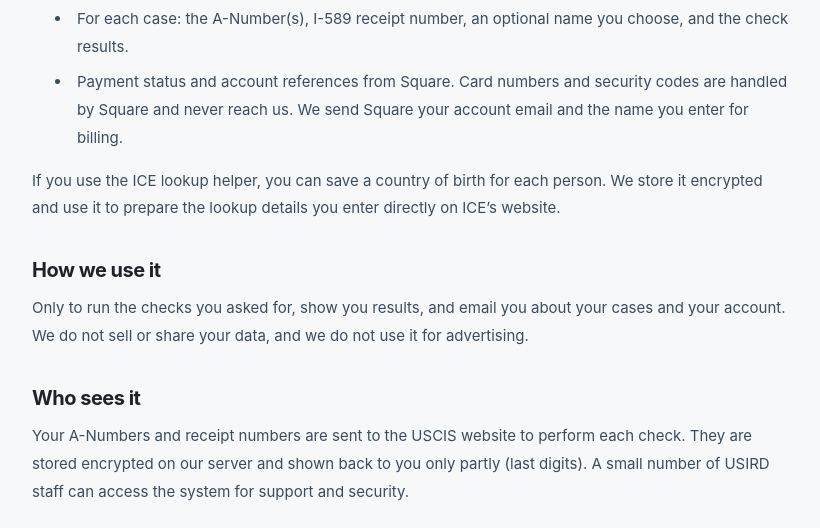
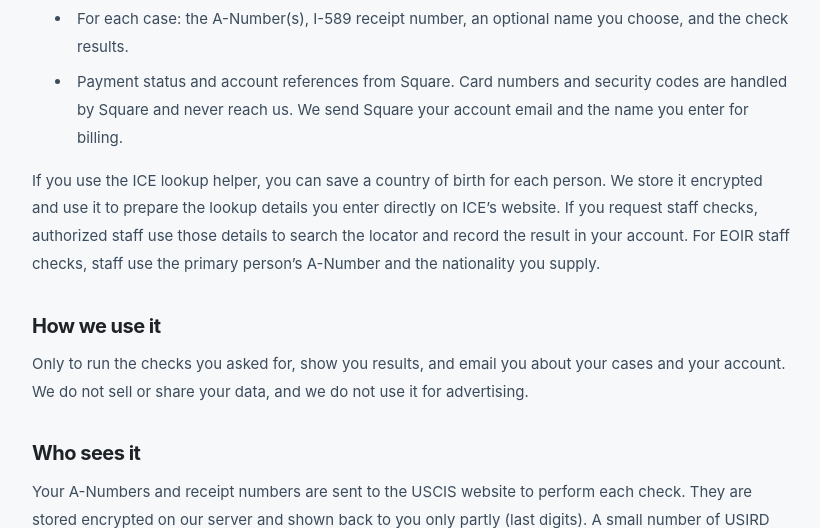
Before and after one commit to usirdinc/publicTracking, a FastAPI app: page /privacy in a window 1280 px wide. Shown: the part 320-848 px from the top of the page, without its empty margins (250-1070 px from the left). Run offline with FastAPI, Linux system fonts and the light colour scheme.

Commit message:
Enable staff-assisted ICE and EOIR lookup queues

```diff
--- a/app/config.py
+++ b/app/config.py
@@ -65,5 +65,8 @@ USCIS_DELAY = float(get("USCIS_DELAY", "2"))               # seconds between loo
 USCIS_RECHECK_HOURS = float(get("USCIS_RECHECK_HOURS", "24"))
 
 # EOIR court lookups (staff-assisted). Off until the team is ready to run the queue.
+LOOKUP_STAFF_EMAILS = {e.strip().lower() for e in get("LOOKUP_STAFF_EMAILS").split(",") if e.strip()}
+EOIR_RECHECK_DAYS = int(get("EOIR_RECHECK_DAYS", "30"))
+ICE_STAFF_ENABLED = get("ICE_STAFF_ENABLED", "0") == "1"
 EOIR_ENABLED = get("EOIR_ENABLED", "0") == "1"
 AAF_RECHECK_HOURS = float(get("AAF_RECHECK_HOURS", "24"))   # automatic AAF re-check interval
--- a/app/main.py
+++ b/app/main.py
@@ -124,6 +124,10 @@ def is_admin(user) -> bool:
     return bool(user and user["email"] in config.ADMIN_EMAILS)
 
 
+def is_lookup_staff(user):
+    return bool(user and (is_admin(user) or user["email"] in config.LOOKUP_STAFF_EMAILS))
+
+
 def render(request, name, **ctx):
     ctx.setdefault("user", None)
     if "flash" not in ctx:
@@ -228,6 +232,8 @@ def login(request: Request, email: str = Form(...), password: str = Form(...), c
         return redirect("/login", "Email or password is not correct.", request)
     request.session.clear()
     request.session["uid"] = u["id"]
+    if u["email"] in config.LOOKUP_STAFF_EMAILS:
+        return redirect("/staff/lookups")
     return redirect("/app" if _can_use(u) else "/subscribe")
 
 
@@ -403,7 +409,7 @@ def _wants_json(request: Request) -> bool:
 @app.get("/cases/{case_id}/ice", response_class=HTMLResponse)
 @app.post("/cases/{case_id}/ice", response_class=HTMLResponse)
 def ice_lookup(request: Request, case_id: int, person: int = Form(-1),
-               country: str = Form(""), csrf: str = Form(""), action: str = Form("")):
+               country: str = Form(""), csrf: str = Form(""), action: str = Form(""), staff: str = Form("")):
     with closing(get_db()) as cn:
         user = current_user(request, cn)
         if not user:
@@ -431,12 +437,17 @@ def ice_lookup(request: Request, case_id: int, person: int = Form(-1),
                         return Response(status_code=404)
                     encrypted = current["ice_birth_countries_enc"]
                     countries = json.loads(security.decrypt(encrypted)) if encrypted else {}
+                    previous_country = countries.get(numbers[person], "")
                     if country:
                         countries[numbers[person]] = country
                     else:
                         countries.pop(numbers[person], None)
                     cn.execute("UPDATE cases SET ice_birth_countries_enc=? WHERE id=? AND user_id=?",
                                (security.encrypt(json.dumps(countries)) if countries else None, case_id, user["id"]))
+                    if country != previous_country or (config.ICE_STAFF_ENABLED and staff != "1"):
+                        cn.execute("DELETE FROM ice_staff_checks WHERE case_id=? AND person=?", (case_id, person))
+                    if config.ICE_STAFF_ENABLED and country and staff == "1":
+                        cn.execute("INSERT OR IGNORE INTO ice_staff_checks(case_id,person) VALUES(?,?)", (case_id, person))
                 message = "Country of birth saved." if country else "Country of birth cleared."
                 if action == "prepare":
                     prepared = {"number": numbers[person].removeprefix("A"), "country": country}
@@ -445,9 +456,24 @@ def ice_lookup(request: Request, case_id: int, person: int = Form(-1),
                 countries = json.loads(security.decrypt(encrypted)) if encrypted else {}
         except (InvalidToken, ValueError):
             return Response("Saved lookup details are temporarily unavailable.", status_code=503)
-        people = [{"last3": number[-3:], "country": countries.get(number, "")} for number in numbers]
+        staff_checks = {row["person"]: row for row in cn.execute(
+            "SELECT * FROM ice_staff_checks WHERE case_id=?", (case_id,)
+        )}
+        people = []
+        for index, number in enumerate(numbers):
+            check = staff_checks.get(index)
+            result = None
+            if check and check["result_enc"]:
+                try:
+                    result = json.loads(security.decrypt(check["result_enc"]))
+                except (InvalidToken, ValueError):
+                    pass
+            people.append({"last3": number[-3:], "country": countries.get(number, ""),
+                           "staff": check is not None, "result": result,
+                           "checked_at": check["checked_at"] if check else None})
         response = render(request, "ice_lookup.html", user=user, case=case, people=people,
-                          prepared=prepared, message=message, admin=is_admin(user))
+                          prepared=prepared, message=message, admin=is_admin(user),
+                          ice_staff_enabled=config.ICE_STAFF_ENABLED)
         response.headers["Cache-Control"] = "no-store, private"
         response.headers["Referrer-Policy"] = "no-referrer"
         return response
@@ -623,10 +649,79 @@ def admin_resume(request: Request, csrf: str = Form("")):
     return redirect("/admin", "Checks resumed.", request)
 
 
+# ---------------- Staff lookup workspace ----------------
+@app.get("/staff/lookups", response_class=HTMLResponse)
+def staff_lookups(request: Request):
+    with closing(get_db()) as cn:
+        user = current_user(request, cn)
+        if not is_lookup_staff(user):
+            return redirect("/login")
+        due = []
+        if config.ICE_STAFF_ENABLED:
+            rows = cn.execute(
+                """SELECT i.person, i.version, c.id, c.label, c.a_numbers_enc, c.ice_birth_countries_enc
+                   FROM ice_staff_checks i JOIN cases c ON c.id=i.case_id
+                   JOIN users u ON u.id=c.user_id
+                   WHERE (i.next_at IS NULL OR i.next_at<=?) AND u.paid_until>?
+                   ORDER BY i.next_at, i.case_id, i.person LIMIT 25""",
+                (db.iso(db.now()), db.iso(db.now())),
+            )
+            for row in rows:
+                try:
+                    numbers = list(dict.fromkeys(security.decrypt(row["a_numbers_enc"]).split(";")))
+                    number = numbers[row["person"]]
+                    country = json.loads(security.decrypt(row["ice_birth_countries_enc"])).get(number)
+                except (InvalidToken, ValueError, IndexError, AttributeError):
+                    continue
+                if country:
+                    due.append({"id": row["id"], "person": row["person"], "label": row["label"],
+                                "number": number.removeprefix("A"), "country": country, "version": row["version"]})
+        response = render(request, "staff_lookups.html", user=user, due=due,
+                          ice_enabled=config.ICE_STAFF_ENABLED, eoir_enabled=config.EOIR_ENABLED,
+                          admin=is_admin(user))
+        response.headers["Cache-Control"] = "no-store, private"
+        response.headers["Referrer-Policy"] = "no-referrer"
+        return response
+
+
+@app.post("/staff/lookups/ice/{case_id}/{person}")
+def staff_ice_save(request: Request, case_id: int, person: int, csrf: str = Form(""),
+                   status: str = Form(""), facility: str = Form(""), version: str = Form("")):
+    with closing(get_db()) as cn:
+        user = current_user(request, cn)
+        if not config.ICE_STAFF_ENABLED or not is_lookup_staff(user):
+            return Response(status_code=403)
+        if not security.csrf_ok(request.session, csrf):
+            return Response(status_code=403)
+        facility = " ".join(facility.split())
+        if status not in ("listed", "no_match", "retry") or len(facility) > 160:
+            return Response("Invalid ICE lookup result.", status_code=400)
+        now = db.iso(db.now())
+        with db.tx(cn):
+            row = cn.execute(
+                """SELECT i.next_at, i.version, u.paid_until FROM ice_staff_checks i
+                   JOIN cases c ON c.id=i.case_id JOIN users u ON u.id=c.user_id
+                   WHERE i.case_id=? AND i.person=?""", (case_id, person)
+            ).fetchone()
+            if not row or row["version"] != version or not db.is_paid(row) or (row["next_at"] and row["next_at"] > now):
+                return redirect("/staff/lookups", "This lookup is no longer due.", request)
+            if status == "retry":
+                cn.execute("UPDATE ice_staff_checks SET next_at=? WHERE case_id=? AND person=?",
+                           (db.in_(days=1), case_id, person))
+            else:
+                result = security.encrypt(json.dumps({
+                    "status": status, "facility": facility if status == "listed" else "",
+                }))
+                cn.execute("""UPDATE ice_staff_checks SET result_enc=?,checked_at=?,next_at=?
+                              WHERE case_id=? AND person=?""",
+                           (result, now, db.in_(days=1), case_id, person))
+        message = "Deferred until tomorrow." if status == "retry" else "ICE result saved."
+        return redirect("/staff/lookups", message, request)
+
+
 # ---------------- EOIR: staff-assisted lookups ----------------
 # ACIS rejects captchas solved in an automated browser, so a staff member looks
 # each case up by hand and pastes the result page here; we parse and store it.
-EOIR_RECHECK_DAYS = 30
 
 
 def _eoir_due(cn, limit=50):
@@ -665,11 +760,32 @@ templates.env.globals["eoir_summary"] = eoir_summary
 templates.env.globals["eoir_enabled"] = config.EOIR_ENABLED
 
 
+@app.post("/cases/{case_id}/eoir")
+def save_eoir_nationality(request: Request, case_id: int, nationality: str = Form(""),
+                          csrf: str = Form("")):
+    with closing(get_db()) as cn:
+        user = current_user(request, cn)
+        if not config.EOIR_ENABLED or not _can_use(user) or not security.csrf_ok(request.session, csrf):
+            return Response(status_code=403)
+        nationality = " ".join(nationality.split())
+        if len(nationality) > 60:
+            return Response("Enter a nationality of up to 60 characters.", status_code=400)
+        with db.tx(cn):
+            case = _own_case(cn, user, case_id)
+            if not case:
+                return Response(status_code=404)
+            if (nationality or None) != case["nationality"]:
+                cn.execute("""UPDATE cases SET nationality=?,eoir_next_at=NULL,eoir_status=NULL,
+                              eoir_fields=NULL,eoir_checked_at=NULL WHERE id=? AND user_id=?""",
+                           (nationality or None, case_id, user["id"]))
+        return redirect("/app", "EOIR lookup details saved.", request)
+
+
 @app.get("/admin/eoir", response_class=HTMLResponse)
 def admin_eoir(request: Request):
     cn = get_db()
     u = current_user(request, cn)
-    if not is_admin(u):
+    if not is_lookup_staff(u):
         return redirect("/login")
     if not config.EOIR_ENABLED:
         return redirect("/admin", "EOIR lookups are turned off (EOIR_ENABLED=0).", request)
@@ -685,19 +801,23 @@ def admin_eoir(request: Request):
 
 @app.post("/admin/eoir/{case_id}")
 def admin_eoir_save(request: Request, case_id: int, page_text: str = Form(""), action: str = Form("save"),
-                    csrf: str = Form("")):
+                    csrf: str = Form(""), expected_nationality: str = Form("")):
     from tracker.eoir import NO_CASE_TEXT, extract_fields
     from app import mailer
     cn = get_db()
     u = current_user(request, cn)
-    if not is_admin(u) or not security.csrf_ok(request.session, csrf):
+    if not is_lookup_staff(u) or not security.csrf_ok(request.session, csrf):
         return redirect("/login")
     if not config.EOIR_ENABLED:
         return redirect("/admin")
-    c = cn.execute("SELECT c.*, u.email FROM cases c JOIN users u ON u.id=c.user_id WHERE c.id=?",
+    c = cn.execute("SELECT c.*, u.email, u.paid_until FROM cases c JOIN users u ON u.id=c.user_id WHERE c.id=?",
                    (case_id,)).fetchone()
-    if not c:
-        return redirect("/admin/eoir", "Case not found.", request)
+    if not c or not c["nationality"] or not _can_use(c):
+        return redirect("/admin/eoir", "Case not found or ineligible for staff checks.", request)
+    if (expected_nationality or not is_admin(u)) and expected_nationality != c["nationality"]:
+        return redirect("/admin/eoir", "The nationality changed. Reload the queue before continuing.", request)
+    if c["eoir_next_at"] and c["eoir_next_at"] > db.iso(db.now()):
+        return redirect("/admin/eoir", "This case is no longer due.", request)
     if action == "skip":
         cn.execute("UPDATE cases SET eoir_next_at=? WHERE id=?", (db.in_(days=1), case_id))
         return redirect("/admin/eoir", f"Skipped case {case_id} until tomorrow.", request)
@@ -712,8 +832,12 @@ def admin_eoir_save(request: Request, case_id: int, page_text: str = Form(""), a
     fields.pop("name", None)  # not needed for alerts
     old = eoir_summary(c["eoir_status"], c["eoir_fields"])
     new_json = json.dumps(fields, sort_keys=True)
-    cn.execute("UPDATE cases SET eoir_status=?, eoir_fields=?, eoir_checked_at=?, eoir_next_at=? WHERE id=?",
-               (status, new_json, db.iso(db.now()), db.in_(days=EOIR_RECHECK_DAYS), case_id))
+    saved = cn.execute("""UPDATE cases SET eoir_status=?,eoir_fields=?,eoir_checked_at=?,eoir_next_at=?
+                           WHERE id=? AND nationality=? AND eoir_next_at IS ?""",
+                       (status, new_json, db.iso(db.now()), db.in_(days=config.EOIR_RECHECK_DAYS),
+                        case_id, c["nationality"], c["eoir_next_at"]))
+    if saved.rowcount != 1:
+        return redirect("/admin/eoir", "The lookup changed while you were saving. Reload the queue.", request)
     new = eoir_summary(status, new_json)
     if old != new:
         mailer.send(c["email"], f"Immigration court update for {c['label']}",
--- a/app/templates/admin.html
+++ b/app/templates/admin.html
@@ -9,6 +9,7 @@
     </div>
     <a class="btn ghost" href="/app">Back to my cases</a>
   </div>
+  <p><a href="/staff/lookups">Staff lookup queues</a></p>
   {% if eoir_enabled %}
     <p><a class="btn small" href="/admin/eoir">EOIR lookup queue</a></p>
   {% endif %}
--- a/app/templates/privacy.html
+++ b/app/templates/privacy.html
@@ -10,7 +10,7 @@
 <li>For each case: the A-Number(s), I-589 receipt number, an optional name you choose, and the check results.</li>
 <li>Payment status and account references from Square. Card numbers and security codes are handled by Square and never reach us. We send Square your account email and the name you enter for billing.</li>
 </ul>
-<p>If you use the ICE lookup helper, you can save a country of birth for each person. We store it encrypted and use it to prepare the lookup details you enter directly on ICE’s website.</p>
+<p>If you use the ICE lookup helper, you can save a country of birth for each person. We store it encrypted and use it to prepare the lookup details you enter directly on ICE’s website. If you request staff checks, authorized staff use those details to search the locator and record the result in your account. For EOIR staff checks, staff use the primary person’s A-Number and the nationality you supply.</p>
 <h2>How we use it</h2>
 <p>Only to run the checks you asked for, show you results, and email you about your cases and your account. We do not sell or share your data, and we do not use it for advertising.</p>
 <h2>Who sees it</h2>
```
Also changed, not shown: app/db.py (+9 -0 lines), app/templates/admin_eoir.html (+6 -5 lines), app/templates/dashboard.html (+10 -1 lines), app/templates/ice_lookup.html (+12 -0 lines), app/templates/staff_lookups.html (added, +34 -0 lines), scripts/staff_lookup_runner.py (added, +147 -0 lines), tests/test_ice_lookup.py (+47 -0 lines), README.md, 1 other file.
